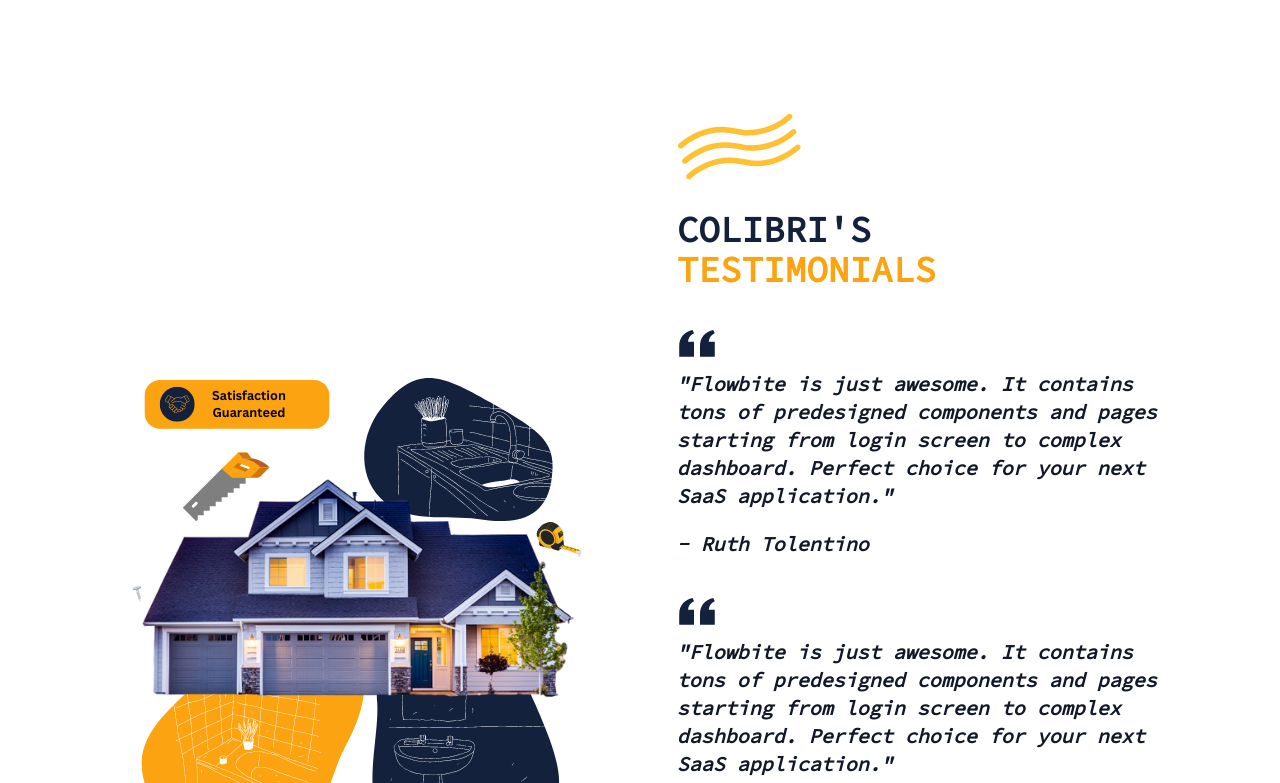
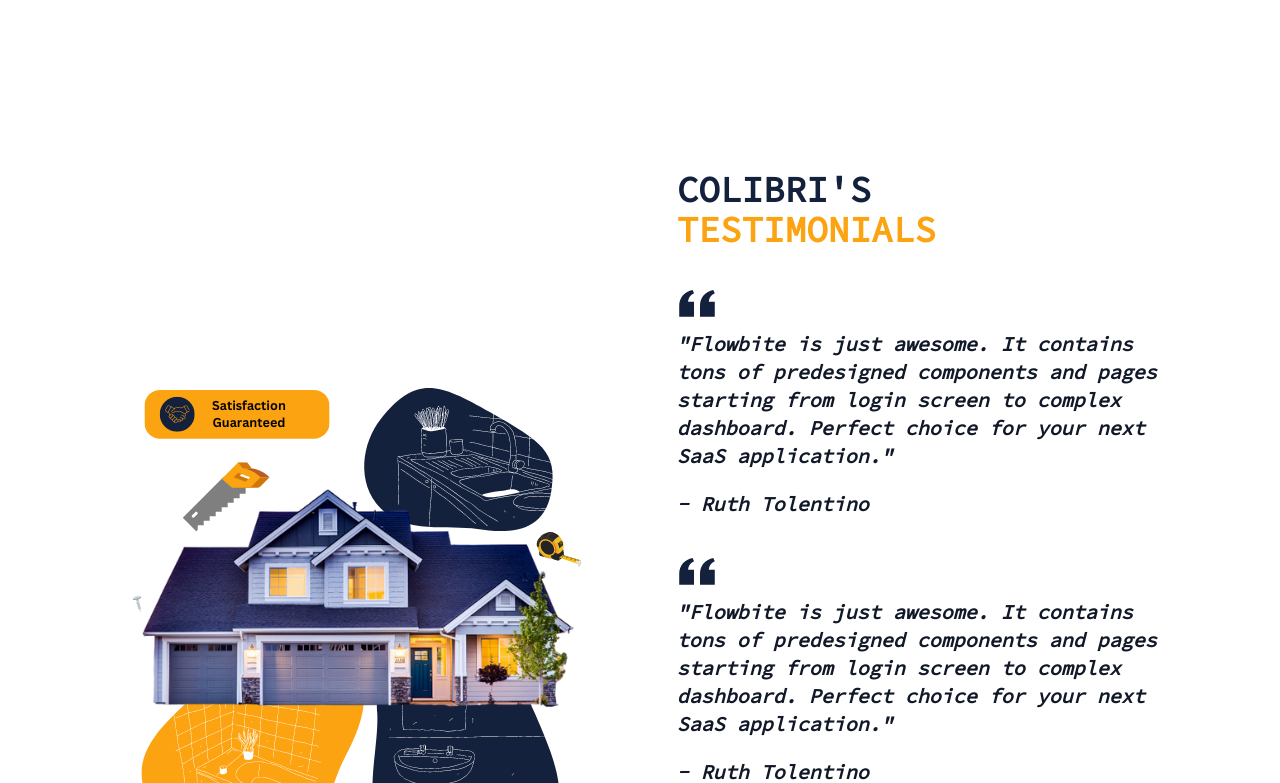
Before and after one commit to vcristian1/colibri, a React (Vite) app: page / in a window 1280 px wide. Shown: the part 1977-2760 px from the top of the page. Built offline with nearby package versions, Linux system fonts and the light colour scheme.

Commit message:
adjusted margin bottom on all screens in the benefits page

```diff
--- a/src/scenes/benefits/index.tsx
+++ b/src/scenes/benefits/index.tsx
@@ -111,10 +111,10 @@ const Benefits = ({ setSelectedPage }: Props) => {
                 <img className="mx-auto" src={BenefitsPageGraphic} alt="benefits-page-graphic" />
 
                 {/* DESCRIPTION HERE */}
-                <div>
+                <div className='mb-[120px] md:mb-[60px] lg:mb-16'>
                     {/* TITLE HERE */}
                     <div className='relative'>
-                        <div className='before:asolute before:-top-20 before:-left-20 before:z-[-1] before:content-abstractwaves'>
+                        <div className='mt-[120px] md:mt-[60px] lg-mt-[120px]'>
                             <motion.div
                              className='md:my-5 md:w-3/5'
                              initial="hidden"
--- a/src/scenes/footer/index.tsx
+++ b/src/scenes/footer/index.tsx
@@ -44,8 +44,8 @@ const Footer = ({ setSelectedPage }: Props) => {
             </div>
             <div className="mt-16 basis-1/4 md:mt-0">
                 <h4 className="font-bold">Contact Us</h4>
-                <p className="my-5">customerservice@evogym.com</p>
-                <p>+1 (333) 425 6825</p>
+                <p className="my-5">customerservice@colibri.com</p>
+                <p>📞{" "}<span className="underline">(312)-275-2443</span></p>
             </div>
         </div>
     </footer>
```
Also changed, not shown: src/assets/AbstractWaves.png (deleted).
